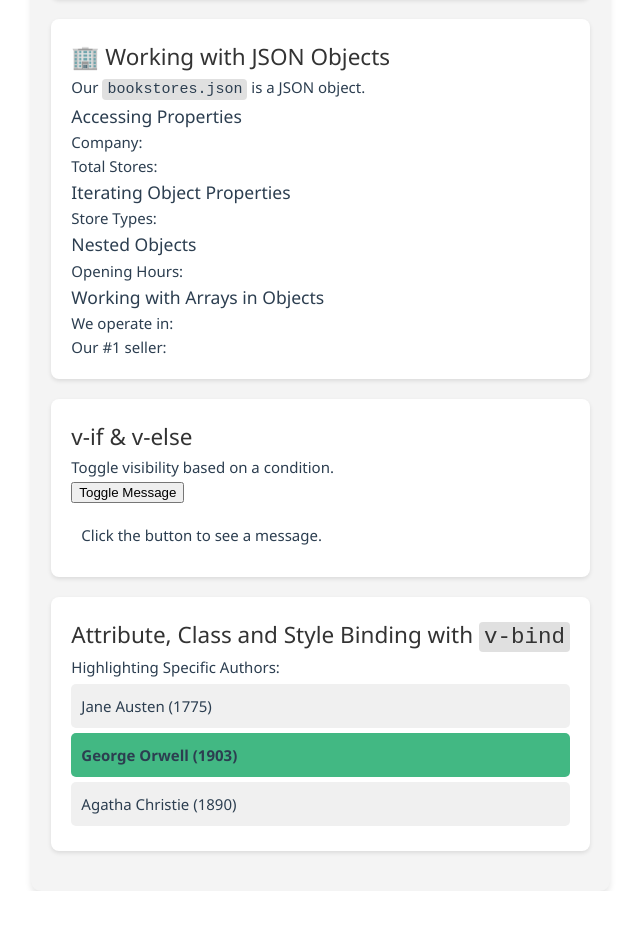
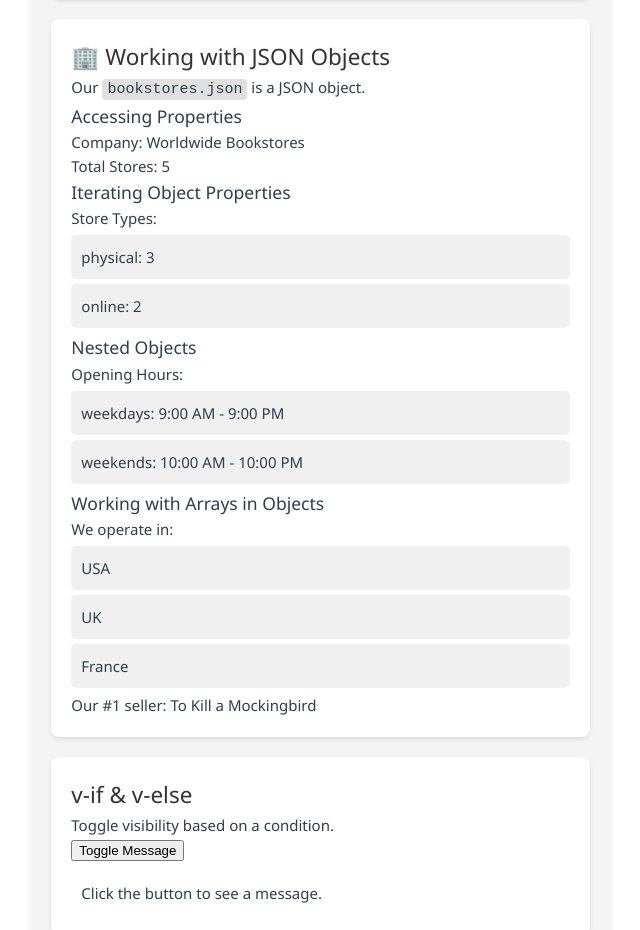
Before and after one commit to VicSun-2216/FIT5032_2026_Fangce_Sun_36667749, a Vue app: page / in a window 1280 px wide. Shown: the part 1065-1995 px from the top of the page, without its empty margins (30-670 px from the left). Before the commit the page ends 1956 px from the top, so only its background shows below. Built offline with nearby package versions, Linux system fonts and the light colour scheme.

Commit message:
feat: complete assessed lab 2 Vue activities

```diff
--- a/src/components/JSON.vue
+++ b/src/components/JSON.vue
@@ -57,31 +57,54 @@
       <h3>Accessing Properties</h3>
       <p>
         Company:
-        <!-- Activity 9a: Get the company name from the bookstores object. -->
-        <!-- TODO: CODE TO GET COMPANY NAME HERE -->
+        {{ bookstores.name }}
       </p>
 
       <p>
         Total Stores:
-        <!-- Activity 9b: Get the total number of stores from the bookstores object. -->
-        <!-- TODO: CODE TO GET TOTAL STORES HERE -->
+        {{ bookstores.totalStores }}
       </p>
 
       <h3>Iterating Object Properties</h3>
       <p>Store Types:</p>
-      <!-- Activity 10: Iterate through the storeTypes array and display the store type and the number of stores that use that type. -->
-      <!-- TODO: CODE TO RENDER LIST OF STORE TYPES HERE -->
+
+      <ul>
+        <li
+          v-for="(count, type) in bookstores.storeTypes"
+          :key="type"
+        >
+          {{ type }}: {{ count }}
+        </li>
+      </ul>
 
       <h3>Nested Objects</h3>
       <p>Opening Hours:</p>
-      <!-- Activity 11: Iterate through the openingHours object and display the day of the week and the opening and closing times. -->
-      <!-- TODO: CODE TO RENDER LIST OF OPENING HOURS HERE -->
+
+      <ul>
+        <li
+          v-for="(hours, period) in bookstores.openingHours"
+          :key="period"
+        >
+          {{ period }}: {{ hours.open }} - {{ hours.close }}
+        </li>
+      </ul>
 
       <h3>Working with Arrays in Objects</h3>
-      <!-- Activity 12: Get the top sellers from the bookstores object. -->
-      <!-- TODO: CODE TO GET TOP SELLERS HERE -->
+
       <p>We operate in:</p>
-      <p>Our #1 seller:</p>
+      <ul>
+        <li
+          v-for="country in bookstores.countries"
+          :key="country"
+        >
+          {{ country }}
+        </li>
+      </ul>
+
+      <p>
+        Our #1 seller:
+        {{ bookstores.topSellers[0] }}
+      </p>
     </section>
 
     <section class="lab-section">
```
